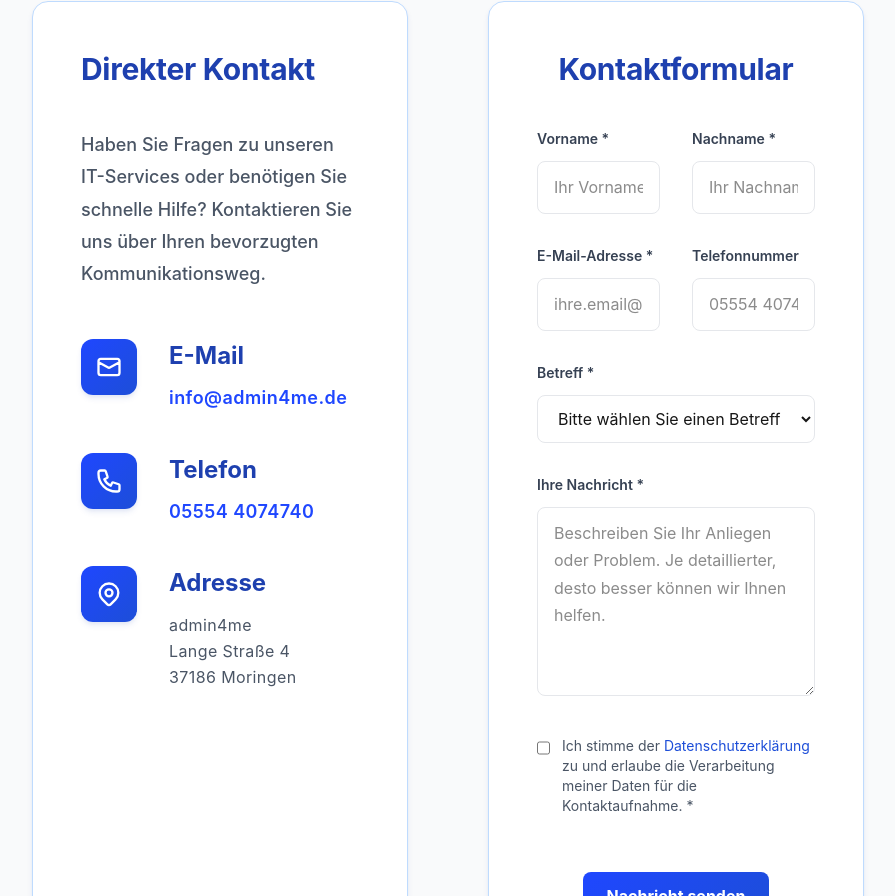
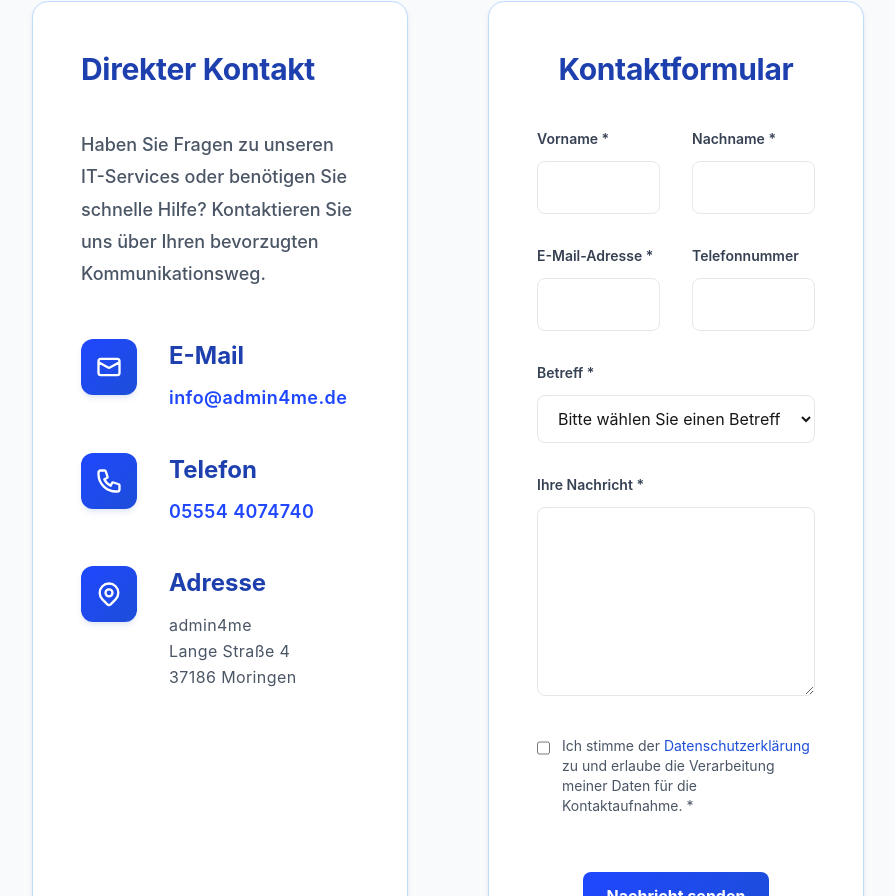
Before and after one commit to Remodops/admin4me, a Next.js app: page /kontakt in a window 1280 px wide. Shown: the part 405-1301 px from the top of the page, without its empty margins (192-1087 px from the left). Built offline with nearby package versions, Linux system fonts and the light colour scheme.

Commit message:
remove placeholder text

```diff
--- a/src/app/kontakt/page.tsx
+++ b/src/app/kontakt/page.tsx
@@ -109,7 +109,6 @@
                   name="firstName"
                   required
                   className="w-full px-4 py-3 border border-gray-300 dark:border-gray-600 rounded-lg focus:ring-2 focus:ring-blue-500 focus:border-transparent bg-white dark:bg-gray-700 text-gray-900 dark:text-white transition-colors"
-                  placeholder="Ihr Vorname"
                 />
               </div>
 
@@ -123,7 +122,6 @@
                   name="lastName"
                   required
                   className="w-full px-4 py-3 border border-gray-300 dark:border-gray-600 rounded-lg focus:ring-2 focus:ring-blue-500 focus:border-transparent bg-white dark:bg-gray-700 text-gray-900 dark:text-white transition-colors"
-                  placeholder="Ihr Nachname"
                 />
               </div>
             </div>
@@ -139,7 +137,6 @@
                   name="email"
                   required
                   className="w-full px-4 py-3 border border-gray-300 dark:border-gray-600 rounded-lg focus:ring-2 focus:ring-blue-500 focus:border-transparent bg-white dark:bg-gray-700 text-gray-900 dark:text-white transition-colors"
-                  placeholder="ihre.email@beispiel.de"
                 />
               </div>
 
@@ -152,7 +149,6 @@
                   id="phone"
                   name="phone"
                   className="w-full px-4 py-3 border border-gray-300 dark:border-gray-600 rounded-lg focus:ring-2 focus:ring-blue-500 focus:border-transparent bg-white dark:bg-gray-700 text-gray-900 dark:text-white transition-colors"
-                  placeholder="05554 4074740"
                 />
               </div>
             </div>
@@ -189,7 +185,6 @@
                 required
                 rows={6}
                 className="w-full px-4 py-3 border border-gray-300 dark:border-gray-600 rounded-lg focus:ring-2 focus:ring-blue-500 focus:border-transparent bg-white dark:bg-gray-700 text-gray-900 dark:text-white transition-colors resize-vertical"
-                placeholder="Beschreiben Sie Ihr Anliegen oder Problem. Je detaillierter, desto besser können wir Ihnen helfen."
               ></textarea>
             </div>
 
```
